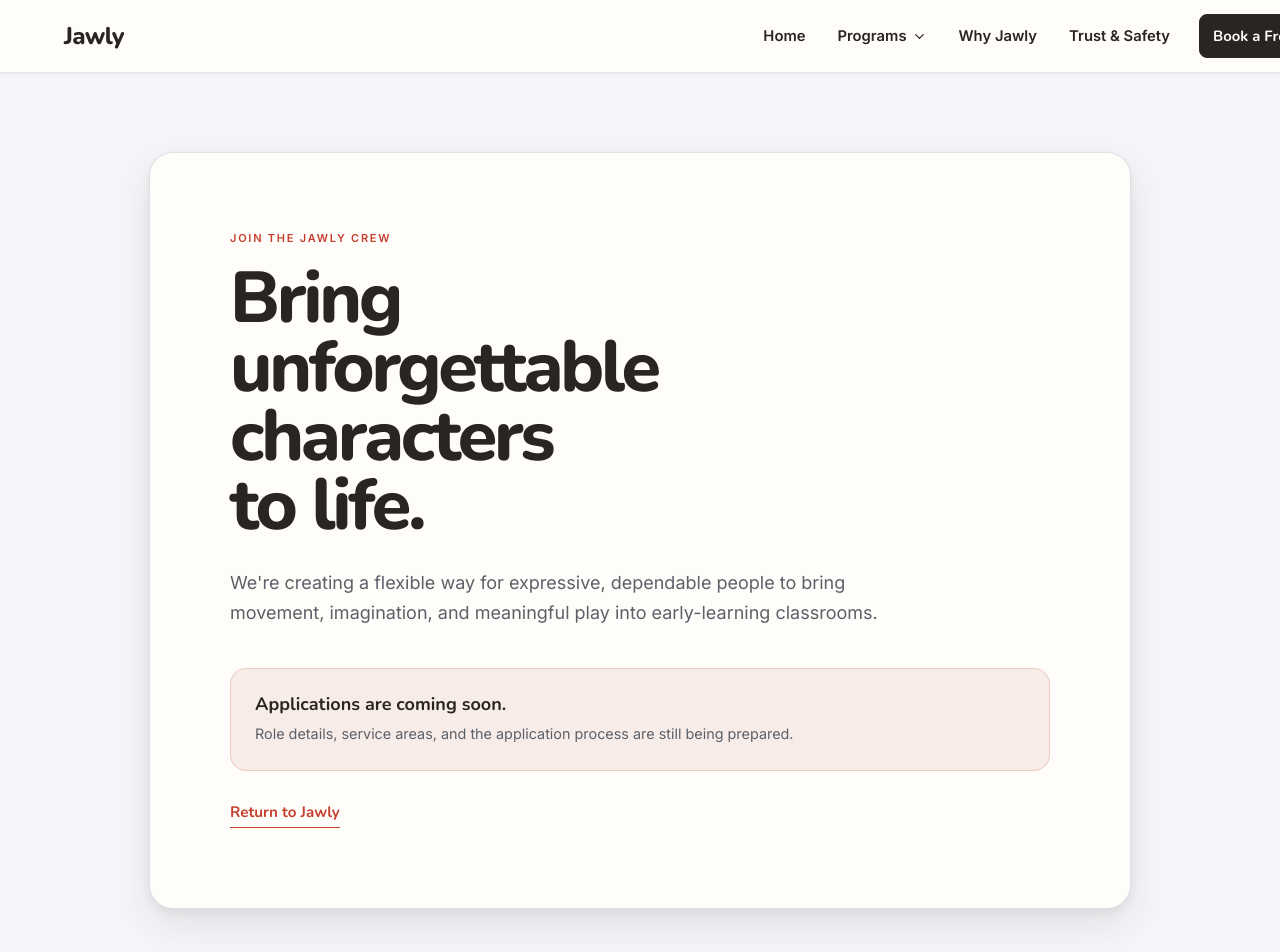
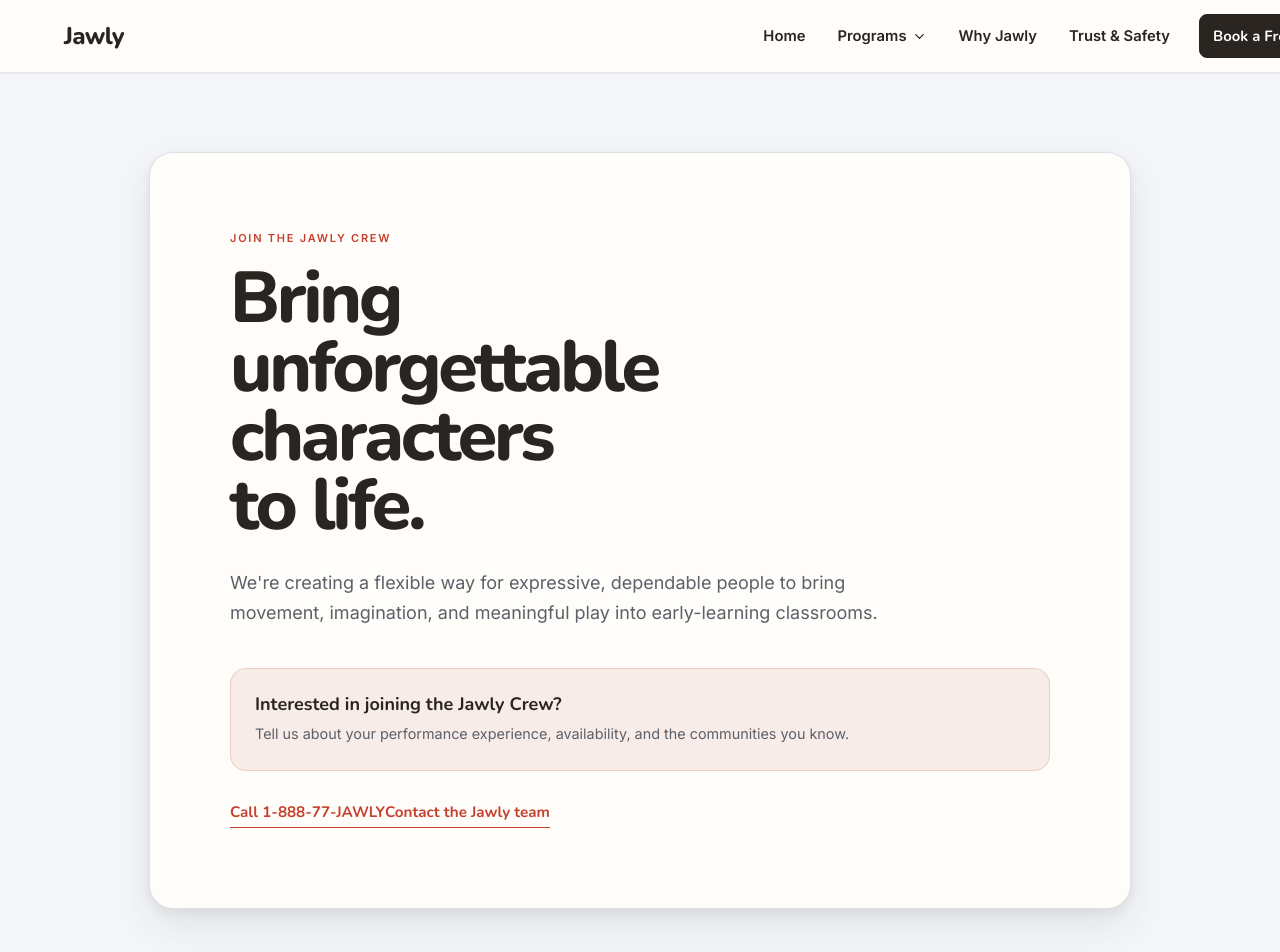
Before and after one commit to Jawly-kids/jawly.kids, a Next.js app: page /facilitators in a window 1280 px wide. Shown: the top 952 px of the page. Built offline with nearby package versions, Linux system fonts and the light colour scheme.

Commit message:
Remove unfinished launch content

```diff
--- a/app/facilitators/page.tsx
+++ b/app/facilitators/page.tsx
@@ -1,5 +1,13 @@
+import type { Metadata } from "next";
 import Link from "next/link";
+import { site } from "@/lib/site";
 import styles from "./facilitators.module.css";
+
+export const metadata: Metadata = {
+  title: "Join the Jawly Crew",
+  description: "Bring Jawly characters and live adventures to early-learning classrooms.",
+  alternates: { canonical: "/facilitators" },
+};
 
 export default function FacilitatorsPage() {
   return (
@@ -12,10 +20,11 @@ export default function FacilitatorsPage() {
           imagination, and meaningful play into early-learning classrooms.
         </p>
         <div className={styles.status}>
-          <strong>Applications are coming soon.</strong>
-          <span>Role details, service areas, and the application process are still being prepared.</span>
+          <strong>Interested in joining the Jawly Crew?</strong>
+          <span>Tell us about your performance experience, availability, and the communities you know.</span>
         </div>
-        <Link href="/">Return to Jawly</Link>
+        <a href={site.phoneHref}>Call {site.phoneDisplay}</a>
+        <Link href="/contact">Contact the Jawly team</Link>
       </section>
     </main>
   );
--- a/components/marketing/LeadCaptureCta.tsx
+++ b/components/marketing/LeadCaptureCta.tsx
@@ -1,7 +1,7 @@
 "use client";
 
 import { FormEvent, useEffect, useId, useState } from "react";
-import { CalendarDays, MessageCircle, Phone } from "lucide-react";
+import { CalendarDays, Phone } from "lucide-react";
 import { lookupZip } from "@/content/service-area";
 import { site } from "@/lib/site";
 import styles from "./marketing.module.css";
@@ -191,7 +191,6 @@ export default function LeadCaptureCta({ theme, page, id = "contact" }: { theme:
             <h3>Talk with Jawly.</h3>
           </div>
           <a href={site.phoneHref}><Phone aria-hidden="true" /><span><strong>Call us now</strong><small>{site.phoneDisplay}</small></span></a>
-          <button type="button" disabled data-commerce-action="ask-jawly-ai"><MessageCircle aria-hidden="true" /><span><strong>Ask Jawly AI</strong><small>Coming soon</small></span></button>
           <a href={site.scheduleHref} target="_blank" rel="noreferrer"><CalendarDays aria-hidden="true" /><span><strong>Schedule a meeting</strong><small>Choose a time to talk</small></span></a>
         </div>
       </div>
```
Also changed, not shown: app/why-jawly/page.tsx (+0 -7 lines).
